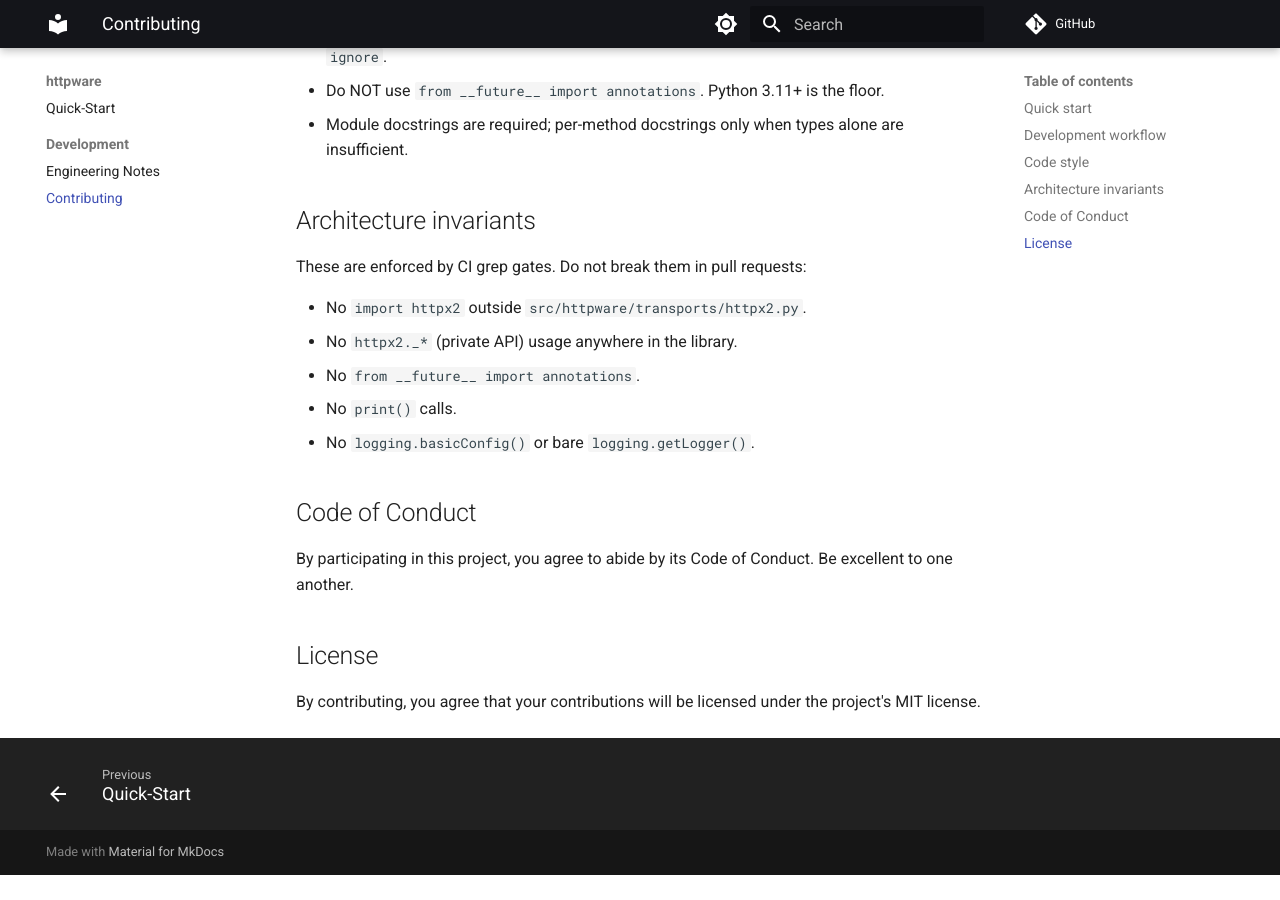
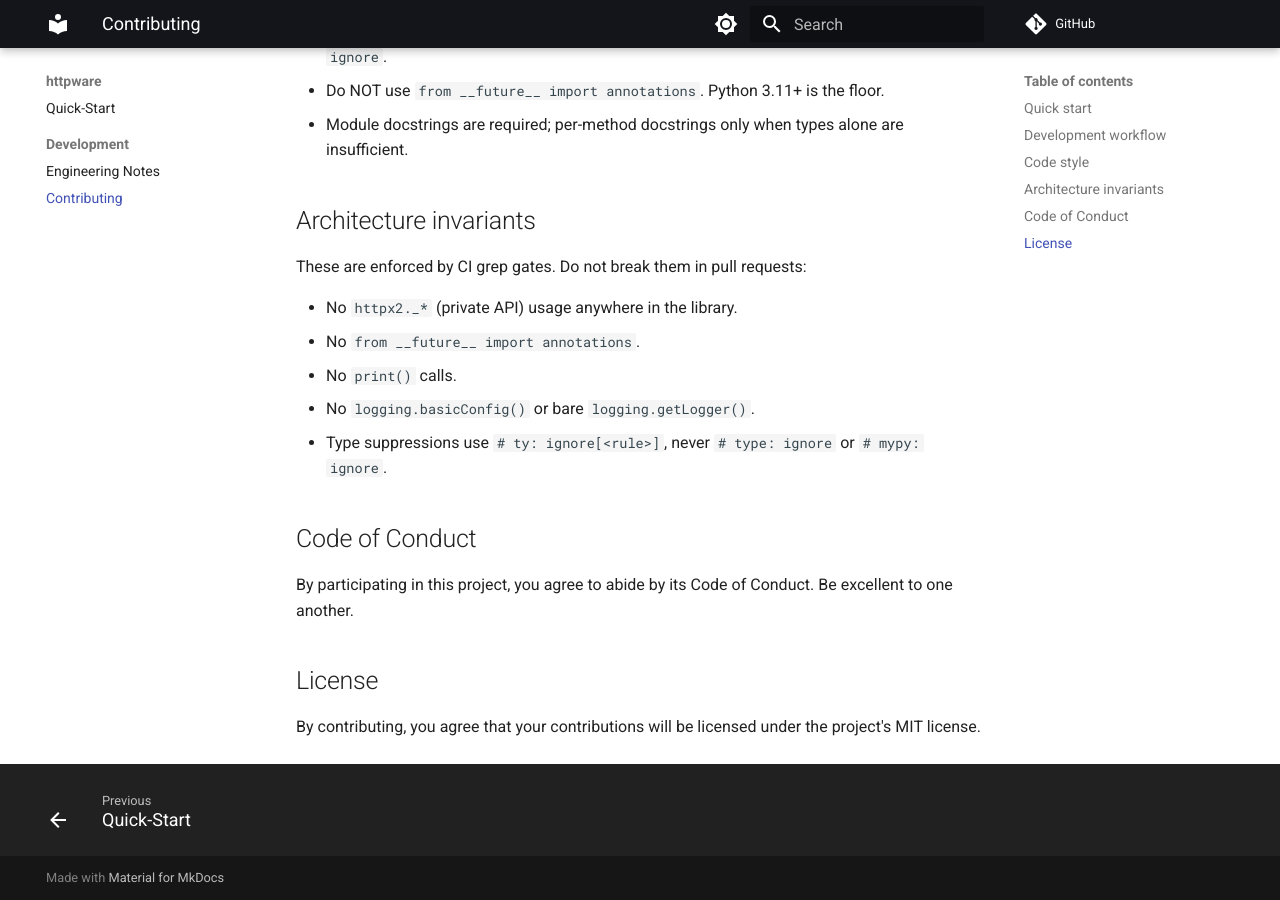
Before and after one commit to modern-python/httpware, an MkDocs documentation site: the page built from docs/dev/contributing.md, in a window 1280 px wide and 900 px high, scrolled down 897 px. Built offline with MkDocs 1.6.1 and Material for MkDocs 9.7.7, drawn with Linux system fonts in a browser that asks for light colours; comment, search, counter and statistics services are not loaded; before the commit the page ends 1772 px from its top, so only the background shows below that.

Commit message:
docs(contributing): drop retired invariant + add ty-suppression rule
- Remove 'No import httpx2 outside transports/httpx2.py' — retired in
  the v0.2 thin-wrapper pivot; transports/ directory no longer exists.
  Continuing to list this rule misleads contributors.
- Add 'Type suppressions use # ty: ignore[<rule>]' — current
  CI-enforced invariant that was missing from this list.

```diff
--- a/docs/dev/contributing.md
+++ b/docs/dev/contributing.md
@@ -31,11 +31,11 @@ just test           # pytest with coverage
 
 These are enforced by CI grep gates. Do not break them in pull requests:
 
-- No `import httpx2` outside `src/httpware/transports/httpx2.py`.
 - No `httpx2._*` (private API) usage anywhere in the library.
 - No `from __future__ import annotations`.
 - No `print()` calls.
 - No `logging.basicConfig()` or bare `logging.getLogger()`.
+- Type suppressions use `# ty: ignore[<rule>]`, never `# type: ignore` or `# mypy: ignore`.
 
 ## Code of Conduct
 
```
